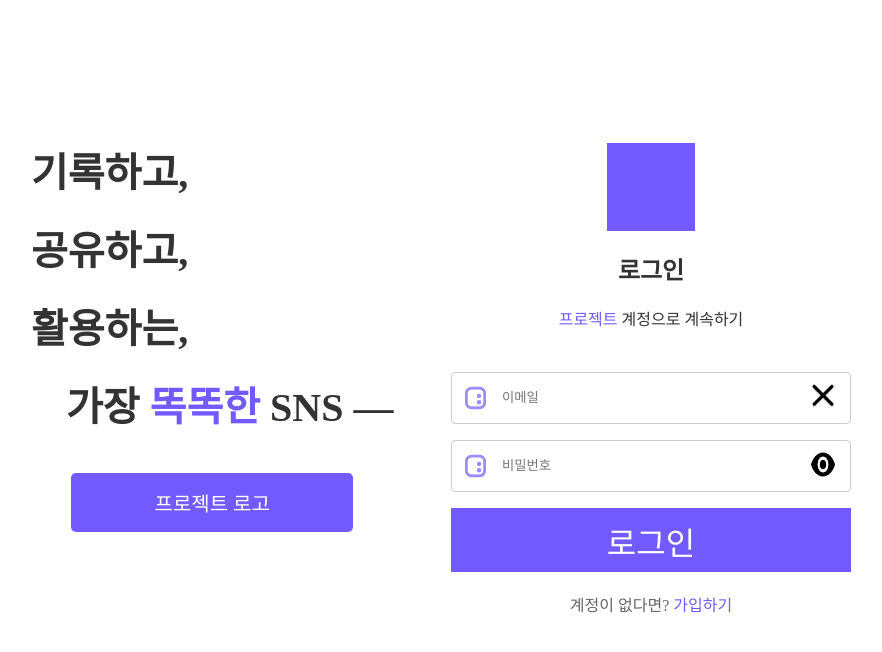
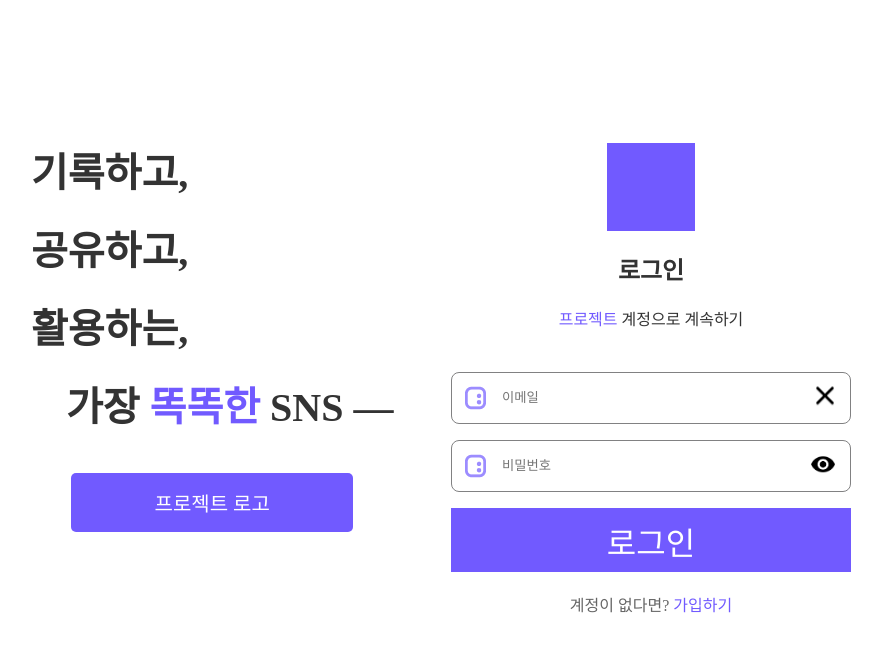
Before and after one commit to B9ND/memoa-web, a React (Vite) app: page /home in a window 1280 px wide. Shown: the top 652 px of the page, without its empty margins (179-1061 px from the left). Built offline with nearby package versions, Linux system fonts and the light colour scheme; a web font is replaced by a local one.

Commit message:
feat:css

```diff
--- a/src/styles/Login.css
+++ b/src/styles/Login.css
@@ -49,13 +49,13 @@
   height: 52px;
   padding: 10px;
   margin-bottom: 16px;
-  border: 1px solid #ccc;
-  border-radius: 4px;
+  border: 1px solid #818182;
+  border-radius: 8px;
   padding-left: 50px; /* 아이콘 공간 확보 */
   background: url('../assets/inputimg.png') no-repeat 10px center; /* 아이콘 위치 설정 */
 }
 
-.Delbutton, .eyebutton {
+.Delbutton{
   position: absolute;
   right: 10px;
   top: 50%;
@@ -65,9 +65,22 @@
   cursor: pointer;
 }
 
-.Delbutton img, .eyebutton img {
+.eyebutton {
+  position: absolute;
+  right: 10px;
+  top: 50%;
+  transform: translateY(-50%);
+  background: none;
+  border: none;
+  cursor: pointer;
+}
+
+.Delbutton img {
+  width: 20px;
+}
+
+.eyebutton img {
   width: 24px;
-  height: 24px;
 }
 
 .login-button {
```
